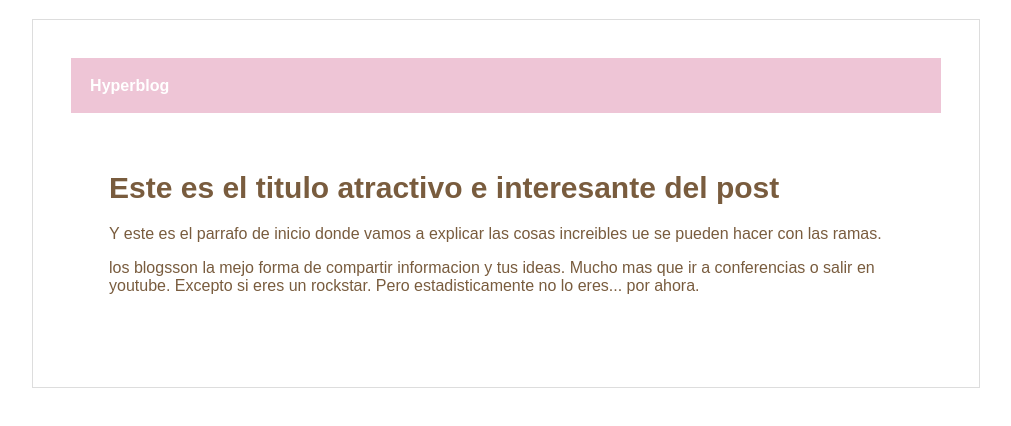
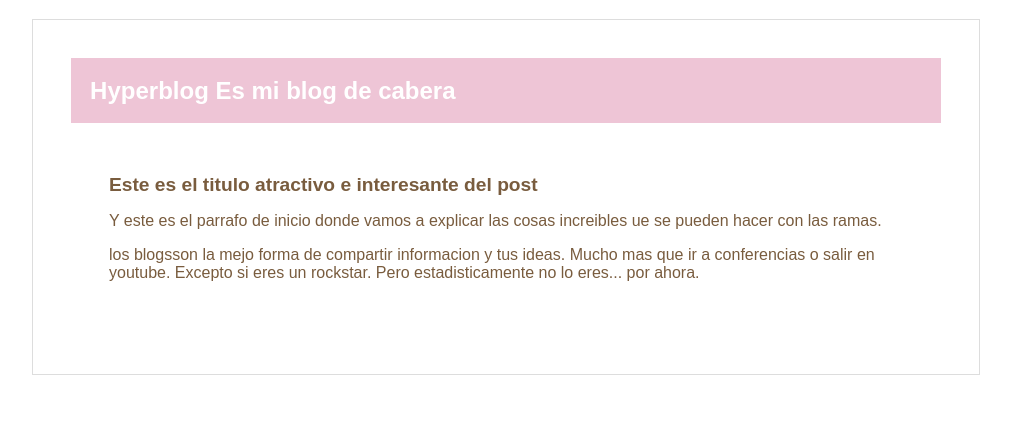
Before and after one commit to rsnati/hyperblog, a plain HTML site: page blogpost.html in a window 1280 px wide. Shown: the whole page, without its empty margins (134-1145 px from the left). Drawn offline with Linux system fonts and the light colour scheme.

Commit message:
Modifique el tamano en contain h1

```diff
--- a/blogpost.html
+++ b/blogpost.html
@@ -7,6 +7,7 @@
         <div id='contain'>
             <div id ='Cabecera'>
                 Hyperblog
+                <span id = 'tagline' > Es mi blog de cabera</span>
             </div>
             <div id='post'>
                 <h1>Este es el titulo atractivo e interesante
--- a/css/estilos.css
+++ b/css/estilos.css
@@ -14,6 +14,8 @@ body {
     color: white;
     margin: 0 auto;
     padding: 0.5cm;
+    font-size: 150%;
+
 
 }
 
@@ -23,12 +25,13 @@ body {
     text-align: left;
     border: 1px solid #dddddd;
     margin: 0 auto;
+    font-size: 100%;
 
 }
 
 #contain h1{
 
-    font-size:30px;
+    font-size:120%;
 
 }
 
```
